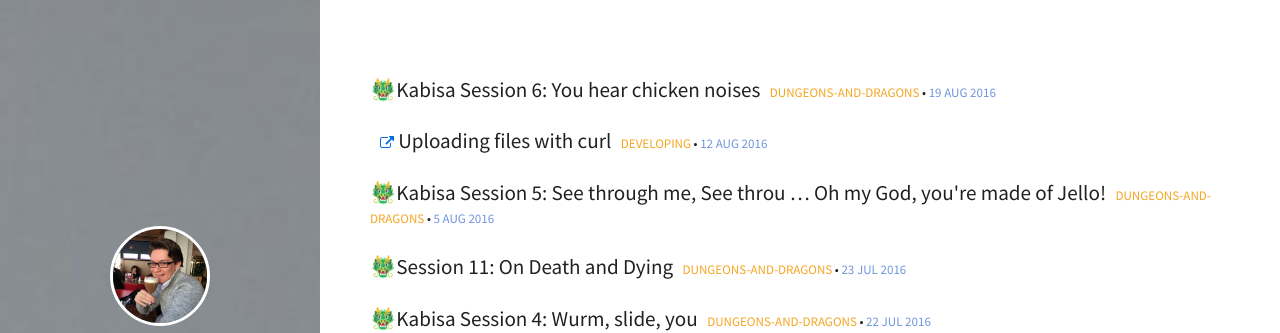
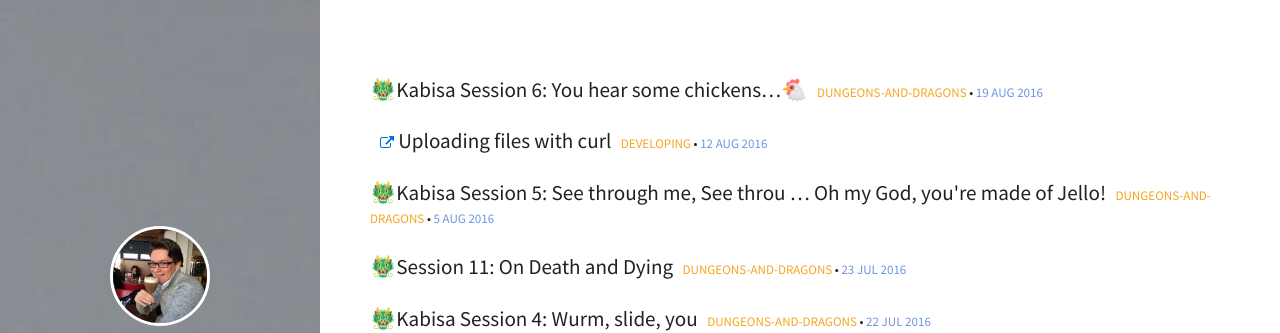
Before and after one commit to eirvandelden/eirvandelden.github.io, a Jekyll site: the page built from index.html, in a window 1280 px wide. Shown: the top 333 px of the page. Built offline with Jekyll 4.4.1, drawn with Linux system fonts in a browser that asks for light colours.

Commit message:
Correct image address

```diff
--- a/_posts/dnd/2016-08-19-kabisa-session-06.markdown
+++ b/_posts/dnd/2016-08-19-kabisa-session-06.markdown
@@ -1,6 +1,6 @@
 ---
 layout: post
-title: "🐲Kabisa Session 6: You hear chicken noises"
+title: "🐲Kabisa Session 6: You hear some chickens…🐔"
 categories: dungeons-and-dragons
 tags: [5e, Campaign-Mines of Madness, Adventure log, Kabisa-D&D]
 comments: true
@@ -17,7 +17,7 @@
 - The party heard chicken noises and found a group of 4 very large chickens. They later found out these were Cockatrices. Underneath an overturned mining cart the group found HugHug. HugHug is the sole survivor of a group of Goblins who enterend the Mines of Madness.
 
 ![Upper level Explored map](/img/dnd/sessions/mines-of-madness_lower-level-explored-map.png)
-![Lower level Explored map](/img/dnd/sessions/mines-of-upper-level-explored-map.png)
+![Lower level Explored map](/img/dnd/sessions/mines-of-madness_upper-level-explored-map.png)
 
 # Evaluation
 
```
